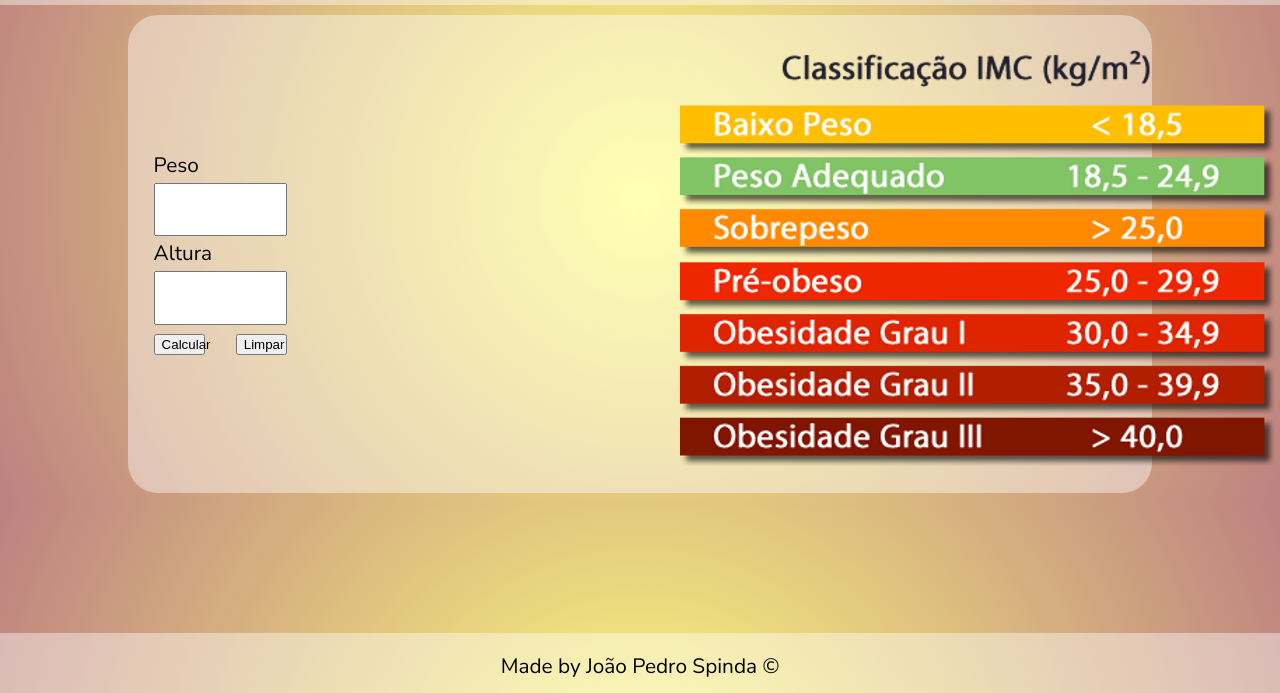
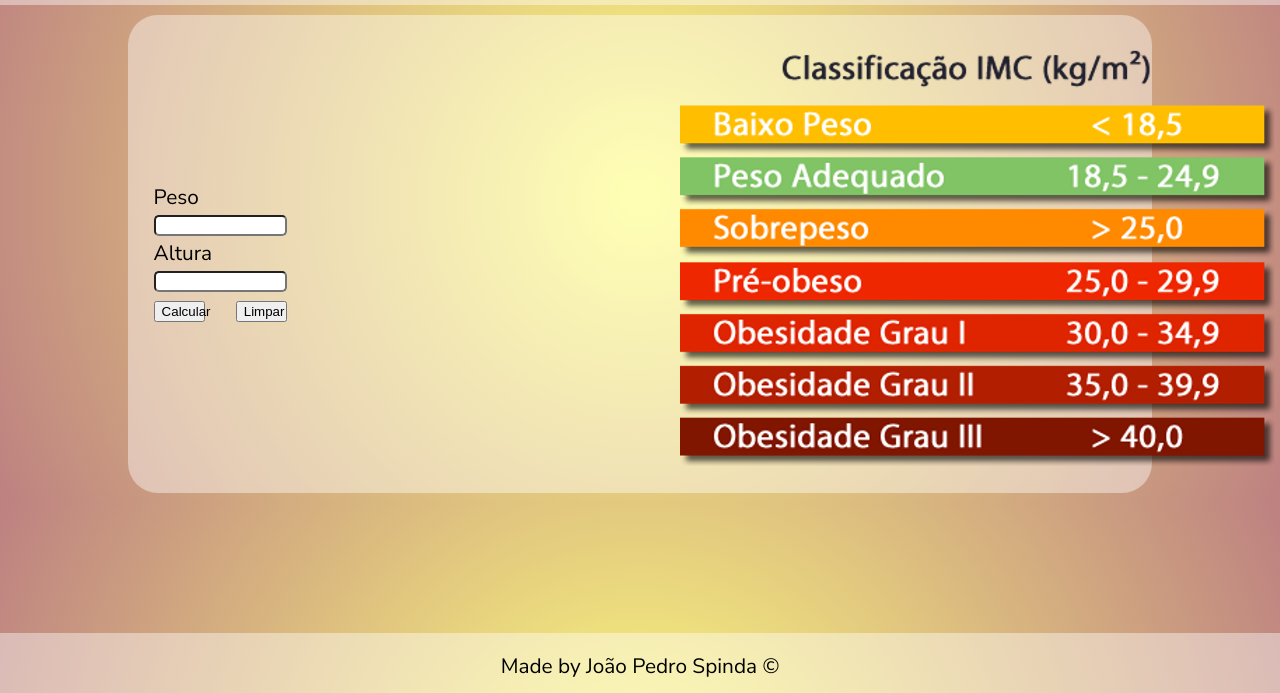
Before and after one commit to Spindaj/projeto-imc, a plain HTML site: page index.html in a window 1280 px wide. Shown: the part 107-800 px from the top of the page. Drawn offline with Linux system fonts and the light colour scheme.

Commit message:
Add files via upload

```diff
--- a/css/style.css
+++ b/css/style.css
@@ -54,7 +54,7 @@ form label, form input{
     display: block;
     margin-bottom: 1%;
     margin-left: 5%;
-        width: 26%;
+    width: 26%;
 }
 
 form button{
@@ -76,9 +76,7 @@ footer{
 }
 
 form input{
-    height: 4%;
-    padding: 2%;
-    font-size: larger;
+    border-radius: 5px;
 }
 
 form input:focus{
--- a/index.html
+++ b/index.html
@@ -20,7 +20,7 @@
 <body>
     <main>
         <section class="contato">
-            <form action="/" method="post">
+            <form action="/" method="post" id="formulario">
                 <label for="peso">Peso</label>
                 <input type="text" id="peso" name="peso">
 
--- a/js/main.js
+++ b/js/main.js
@@ -0,0 +1,4 @@
+//capturar dados do formulário
+const pega = document.querySelector('#formulario')
+
+pega.
```
